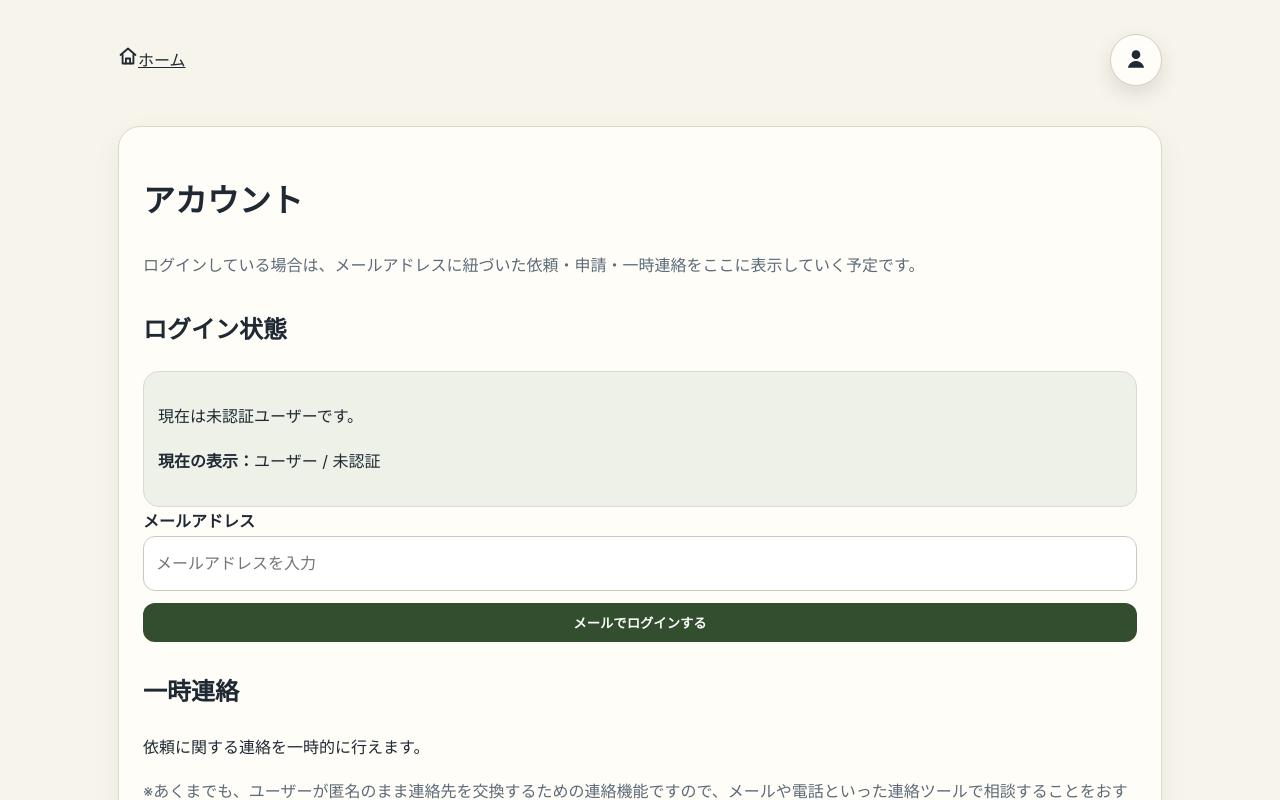
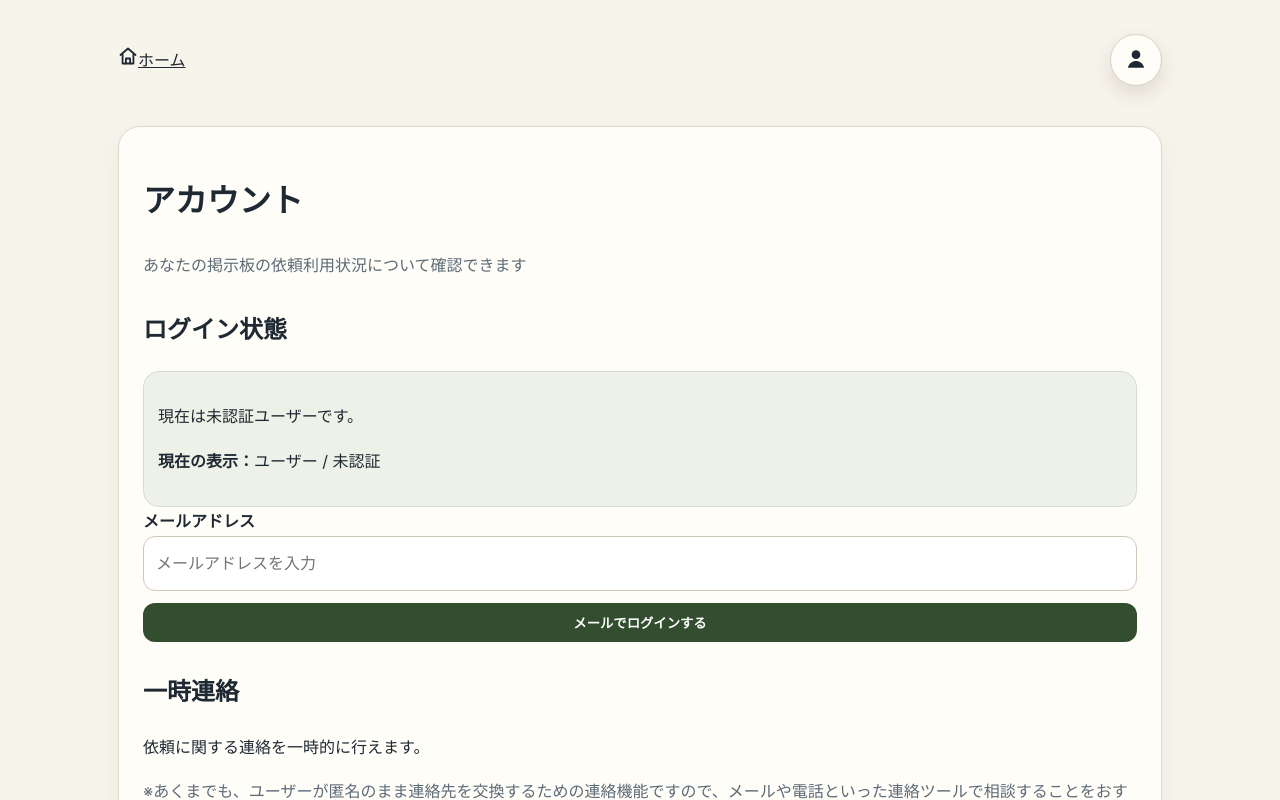
Before and after one commit to free-request-board/free-request-board, a Next.js app in the folder free-request-board-initial/: page /account in a window 1280 px wide. Shown: the top 800 px of the page. Built offline with nearby package versions, Linux system fonts and the light colour scheme; no server answers.

Commit message:
Update page.tsx

```diff
--- a/free-request-board-initial/app/account/page.tsx
+++ b/free-request-board-initial/app/account/page.tsx
@@ -5,7 +5,7 @@ export default function AccountPage() {
     <main className="panel">
       <h1>アカウント</h1>
       <p className="muted">
-        ログインしている場合は、メールアドレスに紐づいた依頼・申請・一時連絡をここに表示していく予定です。
+        あなたの掲示板の依頼利用状況について確認できます
       </p>
 
       <AccountClient />
```
